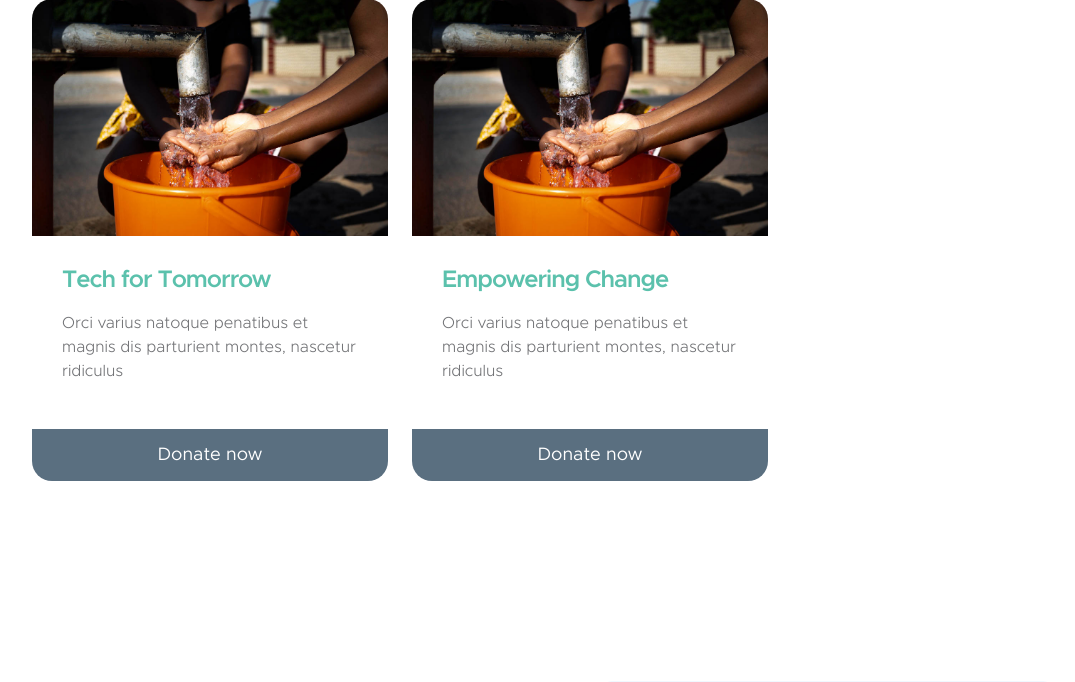
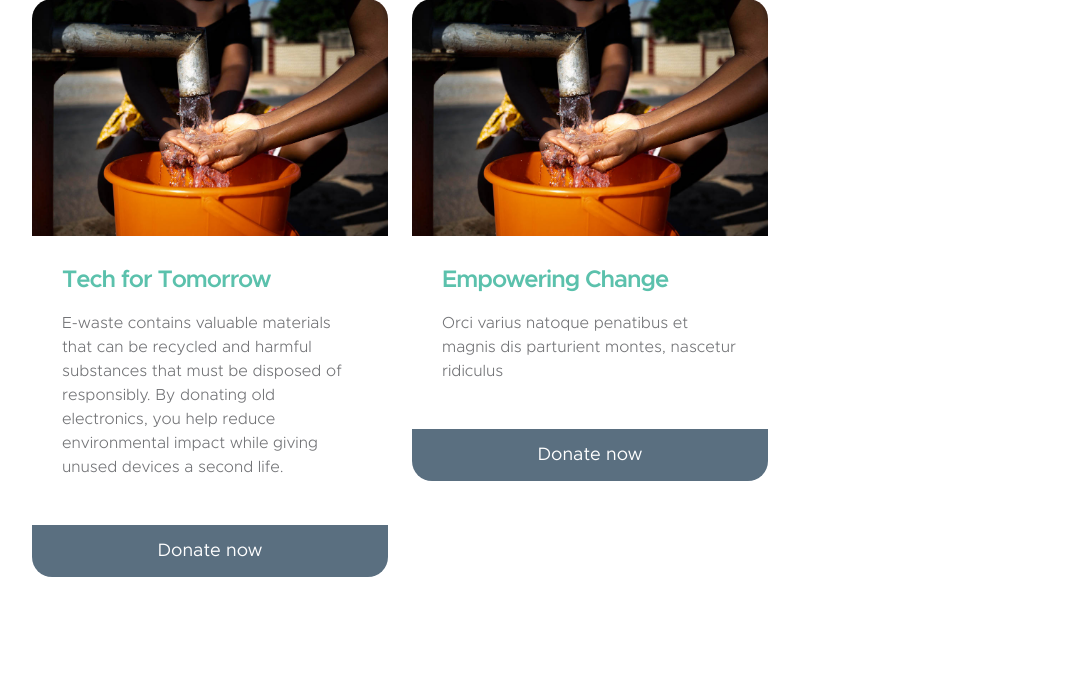
Before and after one commit to sharrmeen/HandIt-WebApp, a Django app: page / in a window 1280 px wide. Shown: the part 4027-4709 px from the top of the page, without its empty margins (50-1125 px from the left). Run offline with Django 4.2, Linux system fonts and the light colour scheme; parts of the project's set-up code (start-up, migrations or seed data) failed here and were passed over; some libraries are stand-ins or nearby versions.

```diff
--- a/donation/templates/index.html
+++ b/donation/templates/index.html
@@ -400,7 +400,7 @@ https://templatemo.com/tm-581-kind-heart-charity
                                     <div class="custom-block-body">
                                         <h5 class="mb-3">Tech for Tomorrow</h5>
 
-                                        <p>Orci varius natoque penatibus et magnis dis parturient montes, nascetur ridiculus</p>
+                                        <p>E-waste contains valuable materials that can be recycled and harmful substances that must be disposed of responsibly. By donating old electronics, you help reduce environmental impact while giving unused devices a second life. </p>
 
                                     </div>
 
```
